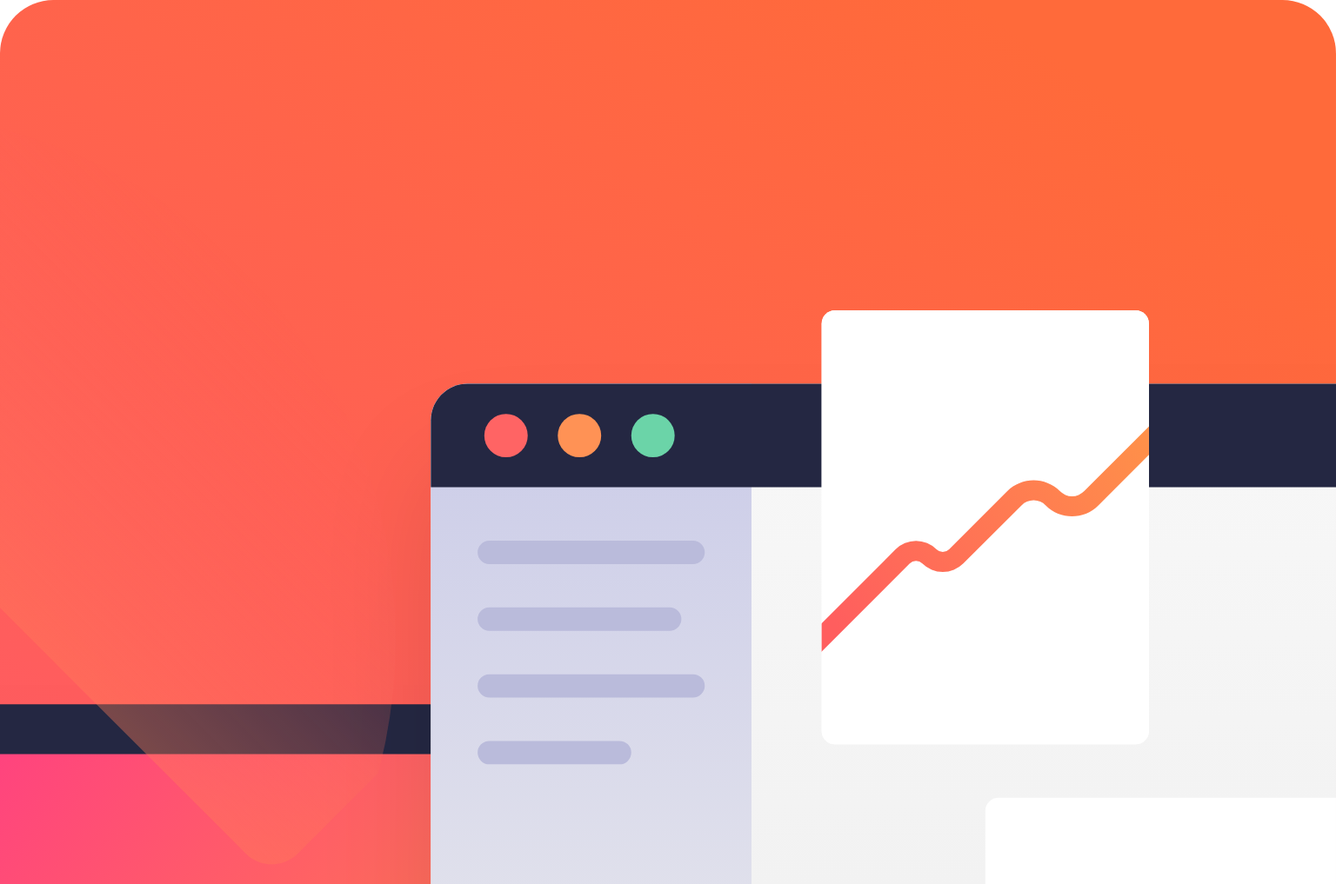
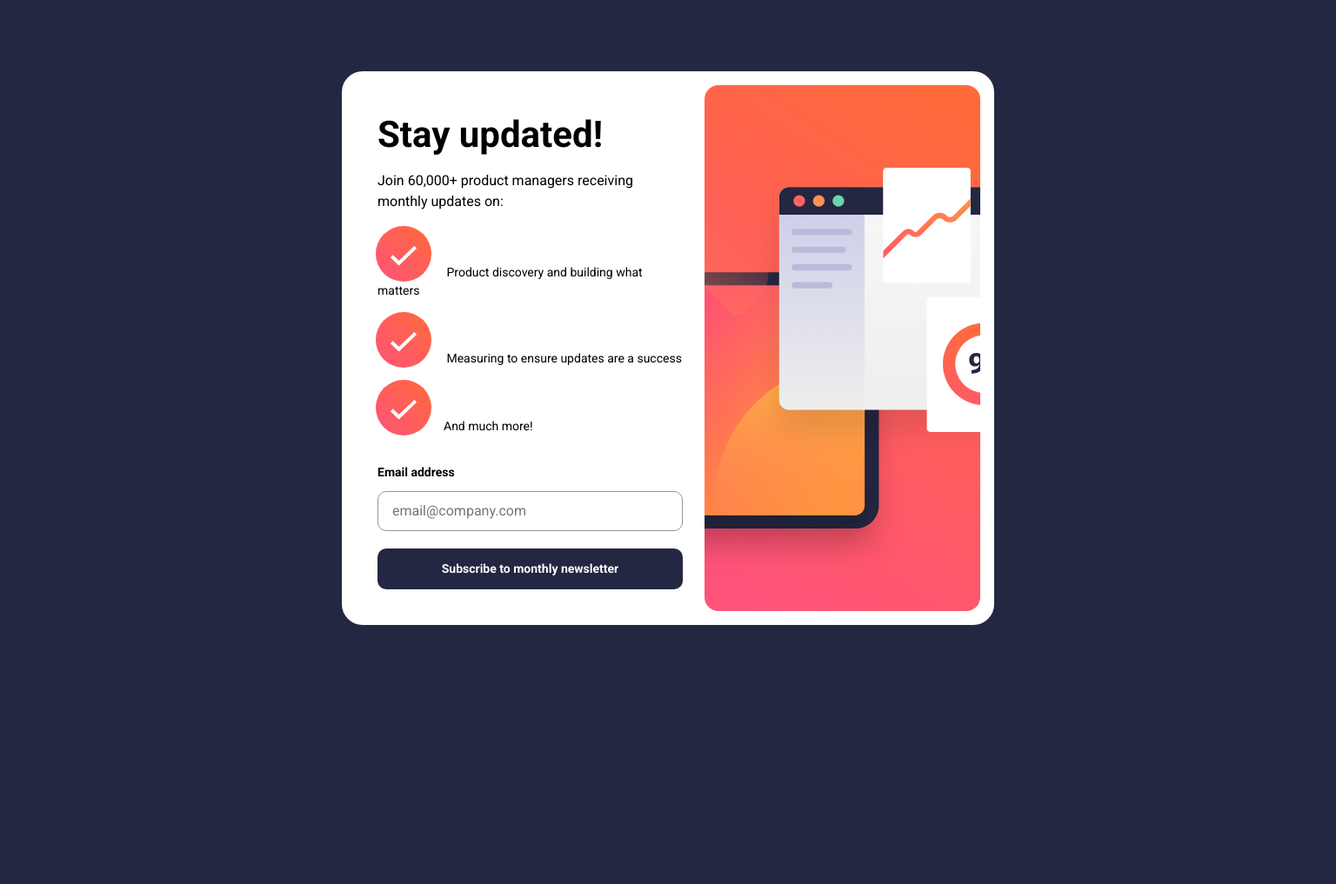
Before and after one commit to Kansoldev/newsletter-sign-up-FEM, a plain HTML site: page index.html in a window 1536 px wide. Shown: the whole page at 87% size. After the commit the page ends 800 px from the top, so only its background shows below. Drawn offline with Linux system fonts and the light colour scheme.

Commit message:
Add styles for newsletter component

```diff
--- a/assets/css/main.css
+++ b/assets/css/main.css
@@ -70,3 +70,114 @@ select {
     scroll-behavior: auto !important;
   }
 }
+
+/* Custom Styles */
+body {
+  font-family: "Roboto", sans-serif;
+}
+
+@media (min-width: 81.25em) {
+  body {
+    background-color: hsl(234, 29%, 20%);
+    display: flex;
+    justify-content: center;
+    align-items: center;
+  }
+}
+
+.newsletter {
+  background-color: hsl(255, 100%, 100%);
+}
+
+@media (min-width: 81.25em) {
+  .newsletter {
+    display: flex;
+    max-width: 750px;
+    border-radius: 24px;
+    padding: 1rem;
+  }
+
+  .newsletter__image {
+    border-radius: 1rem;
+    order: 2;
+    overflow: hidden;
+  }
+}
+
+.newsletter__content {
+  padding: 1.5625rem;
+}
+
+@media (min-width: 81.25em) {
+  .newsletter__content {
+    order: 1;
+  }
+}
+
+.newsletter__content h2 {
+  font-size: 2.625em;
+}
+
+.newsletter__content p {
+  margin: 10px 0;
+}
+
+.newsletter__features {
+  list-style: none;
+}
+
+.feature__item::before {
+  content: url("../images/icon-success.svg");
+  position: relative;
+  top: 6px;
+  left: -2px;
+  margin-right: 0.4375rem;
+}
+
+.feature__item:not(:last-child) {
+  margin-bottom: 1rem;
+}
+
+@media (min-width: 81.25em) {
+  .feature__item {
+    font-size: 0.875rem;
+  }
+
+  .feature__item::before {
+    margin-right: 12px;
+  }
+
+  .feature__item:not(:last-child) {
+    margin-bottom: 0.5rem;
+  }
+}
+
+.newsletter__form {
+  margin-top: 30px;
+}
+
+.newsletter__form label {
+  font-size: 0.875rem;
+  font-weight: 700;
+}
+
+.newsletter__input {
+  border: 1px solid hsl(231, 7%, 60%);
+  border-radius: 10px;
+  display: block;
+  padding: 0.625rem 1rem;
+  margin: 10px 0 20px;
+  width: 100%;
+}
+
+.subscribe__btn {
+  border: 0;
+  border-radius: 10px;
+  background-color: hsl(234, 29%, 20%);
+  color: #fff;
+  cursor: pointer;
+  font-size: 0.875rem;
+  font-weight: 700;
+  padding: 13px 0;
+  width: 100%;
+}
```
